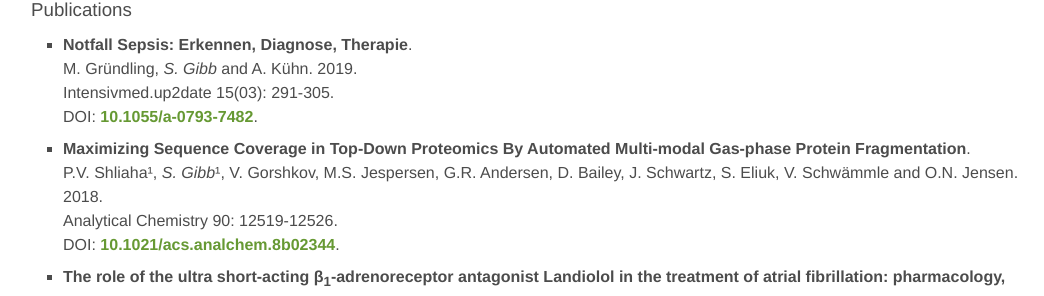
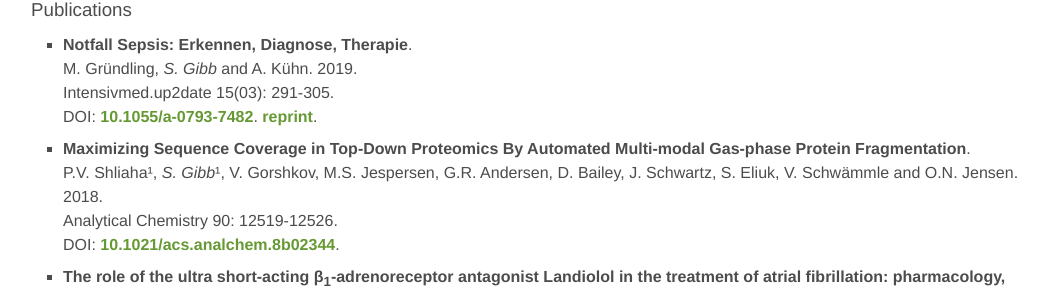
Before and after one commit to sgibb/sgibb.github.io, a Jekyll site: the page built from index.md, in a window 1280 px wide and 900 px high, scrolled down 1052 px. Shown: the part 152-448 px from the top of the window, without its empty margins (113-1157 px from the left). Built offline with Jekyll 4.4.1, drawn with Linux system fonts in a browser that asks for light colours.

Commit message:
Add Gruendling2019

```diff
--- a/_data/publications.yml
+++ b/_data/publications.yml
@@ -5,6 +5,7 @@
       journal: "Intensivmed.up2date 15(03): 291-305"
       year: 2019
       doi: 10.1055/a-0793-7482
+      misc: "[reprint](/downloads/Gruendling2019-Sepsis-Intensivmedizin-up2date.pdf)"
 
     - title: "Maximizing Sequence Coverage in Top-Down Proteomics By Automated Multi-modal Gas-phase Protein Fragmentation"
       authors: P.V. Shliaha&sup1;, S. Gibb&sup1;, V. Gorshkov, M.S. Jespersen, G.R. Andersen, D. Bailey, J. Schwartz, S. Eliuk, V. Schwämmle and O.N. Jensen
```
Also changed, not shown: 1 other file.
